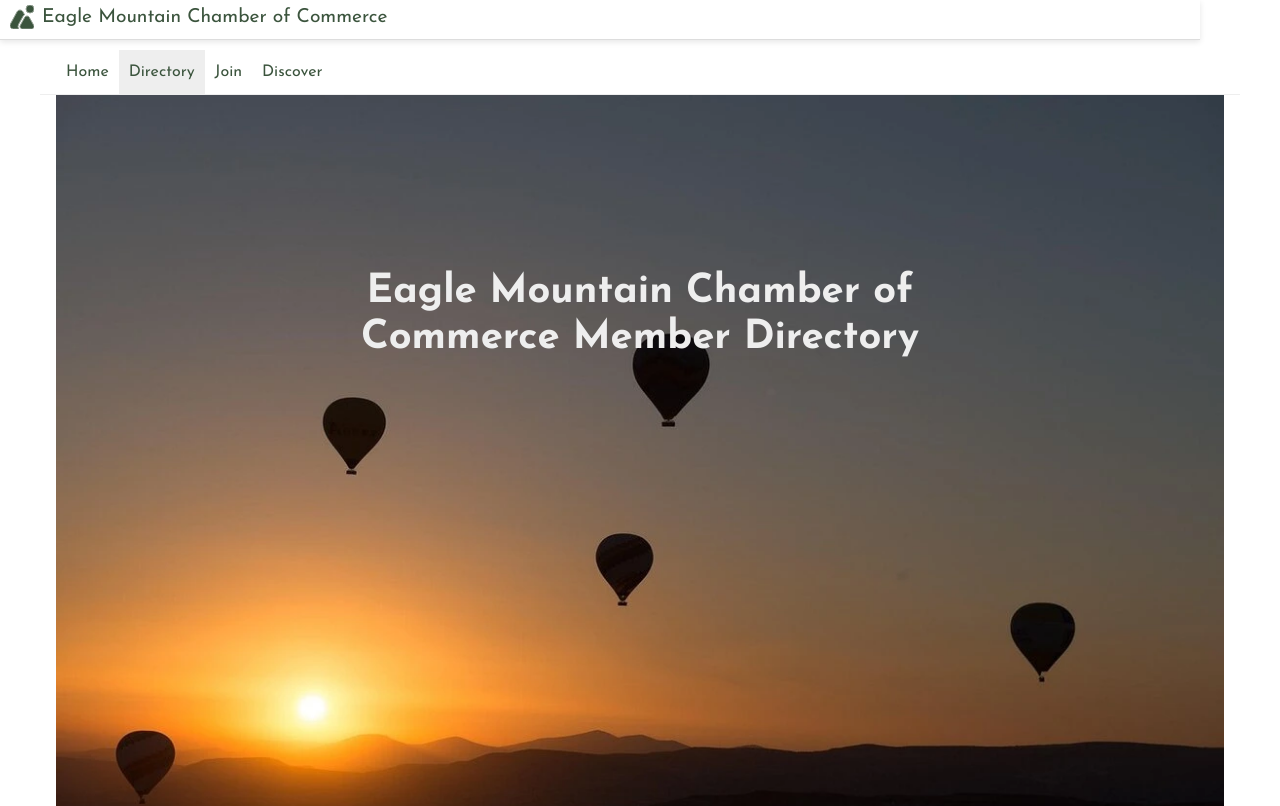
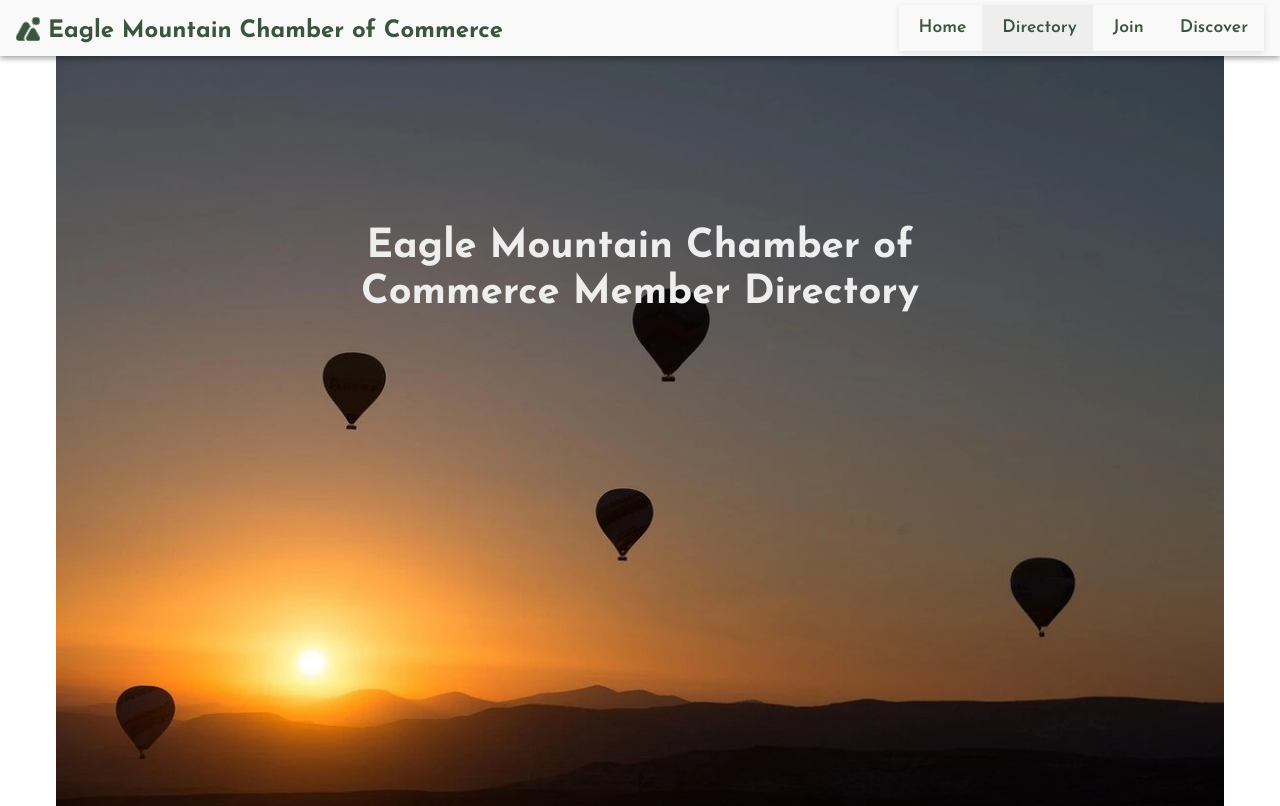
Before and after one commit to chandafrey/wdd231, a plain HTML site: page chamber/directory.html in a window 1280 px wide. Shown: the top 806 px of the page. Drawn offline with Linux system fonts and the light colour scheme.

Commit message:
changed my header and nav a bit to sit like i want

```diff
--- a/chamber/styles/directory-small.css
+++ b/chamber/styles/directory-small.css
@@ -10,7 +10,13 @@
     box-sizing: border-box;
 }
 
-  header, main, nav, footer {
+  /* header, main, nav, footer {
+        max-width: 1200px;
+        margin: 0 auto;
+        width: 100%;
+        padding: 0 1rem;
+    } */
+    main {
         max-width: 1200px;
         margin: 0 auto;
         width: 100%;
@@ -19,7 +25,7 @@
 /* --------------------- HEADER ------------------- */
 /* Remember the hamburger button needs to be a minimun
 of 44px or 48px */
-header {
+/* header {
     position: fixed;
     top: 0;
     left: 0;
@@ -31,12 +37,24 @@ header {
     grid-template-columns: 24px auto 44px;
     padding: 5px 0 5px 10px;
     /* this will align items at the bottom */
-    align-items: end;
-    border-bottom: solid 1px #ddd;
+    /* align-items: end; */
+    /* border-bottom: solid 1px #ddd; */
     /* this gives breathing room between the logo and site name */
-    column-gap: 8px;
-
-}
+    /* column-gap: 8px; */
+/* }  */
+    header {
+        display: grid;
+        grid-template-columns: 24px auto 44px;
+        column-gap: 8px;
+        align-items: end;
+        position: fixed;
+        top: 0;
+        z-index: 1000;
+        background-color: #f9f9f9;
+        width: 100%;
+        padding: 5px 16px;
+        box-shadow: 0 2px 6px rgba(0, 0, 0, 0.4);
+    }
 
 /* Do this every time for a header image:
     display: block;
@@ -54,6 +72,7 @@ header img {
 header span {
     /* make the font size a little bigger */
     font-size: 1.2rem;
+    font-weight: 700;
     /* Change the text color if you want */
     color: #3b543d;
     /* some bottom padding is needed to align everything a bit better I think */
@@ -89,9 +108,26 @@ and ::before for “labels” or “markers,” but it’s mostly a convention
 }
 
 /* --------------------- NAVIGATION ------------------- */
-/* turn off - when we don't want to display the navigation, display: none; */
 .navigation {
+    /* turn off - when we don't want to display the navigation, display: none; */
     display: none;
+    /* Take nav out of grid so it can span full width */
+    position: absolute;
+    /* Sit the nav right under the header */
+    top: 100%;
+    left: 0;
+    /* make full width same as header */
+    width: 100%;
+    background-color: #f9f9f9;
+    box-shadow: 0 2px 6px rgba(0, 0, 0, 0.1);
+}
+.navigation ul {
+    display: block
+    padding 0;
+    width: 100%;
+}
+.navigation li {
+    width: 100%;
 }
 
 /* turn on the navigation links with .show and display: block; */
@@ -111,6 +147,7 @@ and ::before for “labels” or “markers,” but it’s mostly a convention
 .navigation a, .directory-filter-nav a {
     /* change these anchors from inline to block */
     display: block;
+    width: 100%;
     /* Next we need at least 44px tall of padding:
     -the first number will be top and bottom
     -you can start with .5rem and then INSPECT
@@ -124,7 +161,7 @@ and ::before for “labels” or “markers,” but it’s mostly a convention
     Now we want the links to line up on the Left with the logo
     So use the same LEFT & RIGHT padding as the logo image above
     Go to the Header to see the left and right padding (its set to 10px) */
-    padding: .8rem 10px;
+    padding: .8rem 16px;
 
     /* Change the color from the default blue to your color scheme */
     color: #3b543d;
--- a/chamber/styles/larger.css
+++ b/chamber/styles/larger.css
@@ -14,7 +14,17 @@
     /* Because we are going to not have the hamburger button
     We should change the grid-template-columns: to only 2 colums; */
     header {
-        grid-template-columns: 24px auto;
+        display: grid;
+        grid-template-columns: 24px 1fr auto;
+        justify-content: center;
+        /* max-width: 1200px; */
+        margin: 0 auto;
+    }
+    header span {
+        font-size: 1.5rem;
+    }
+    header img {
+        padding-bottom: 10px;
     }
     /* on the larger view, we Do NOT want the Hamburger to show */
     .hamburger {
@@ -24,20 +34,19 @@
     /* On the larger screen we need the navigation to stay turned on
     so set the display to block */
     .navigation {
-        position: sticky;
-        z-index: 999;
-        top: 40px;
-        left: 0;
-        width: 100%;
-        background: white;
         display: block;
-        border-bottom: solid 1px #eee;
+        /* You have to change the position to get it with the header
+        and not below it */
+        position:static;
+        justify-self: end;
+        align-items: end;
     }
     /* on larger view, we want the navigation to display left to right
     and we will set that on the parent element .navigation ul and display to
     flex because that defaults as left to right */
     .navigation ul {
         display: flex;
+
     }
 
     /* remove the border on the navigation links - the easiest fix
@@ -48,6 +57,9 @@
     .navigation and set border-bottom: solid 1px #eee; */
     .navigation a {
         border: none;
+        padding-left: 20px;
+        font-weight: 600;
+        font-size: 1.1rem;
     }
 
 /* ---------------------GRID/LIST Menu buttons bar---------------- */
```
Also changed, not shown: chamber/directory.html (+1 -1 lines).
